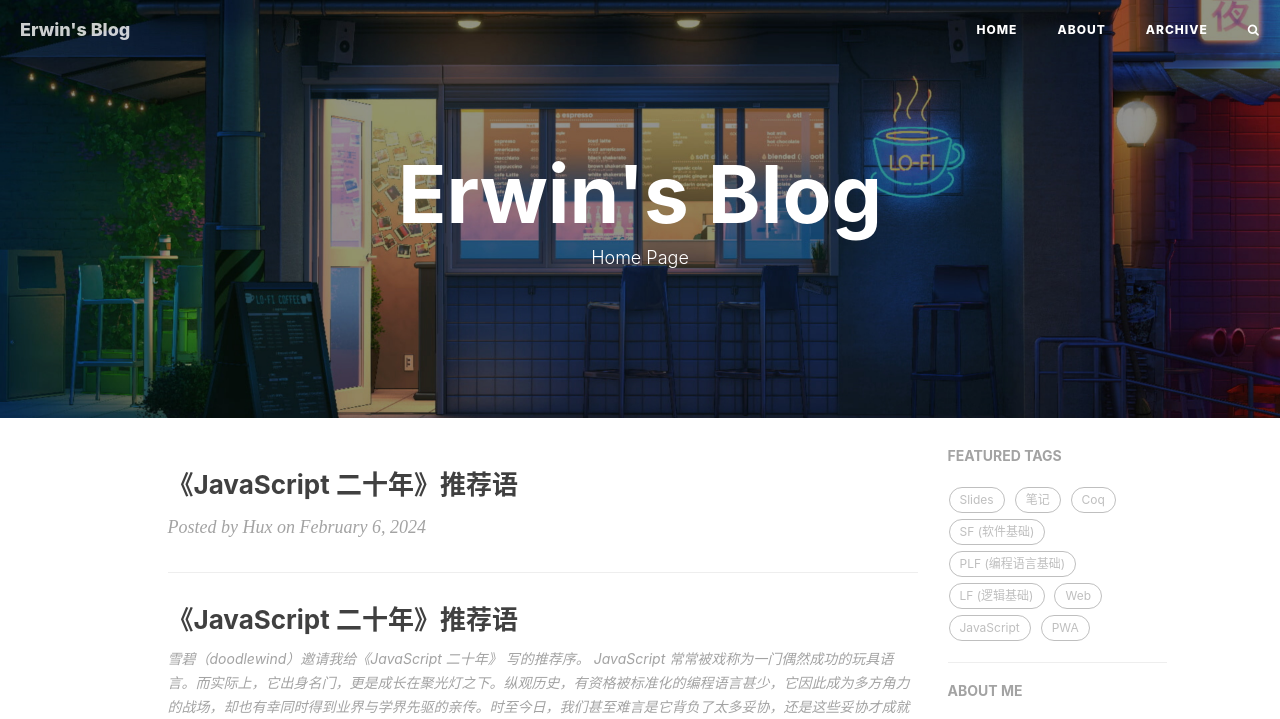
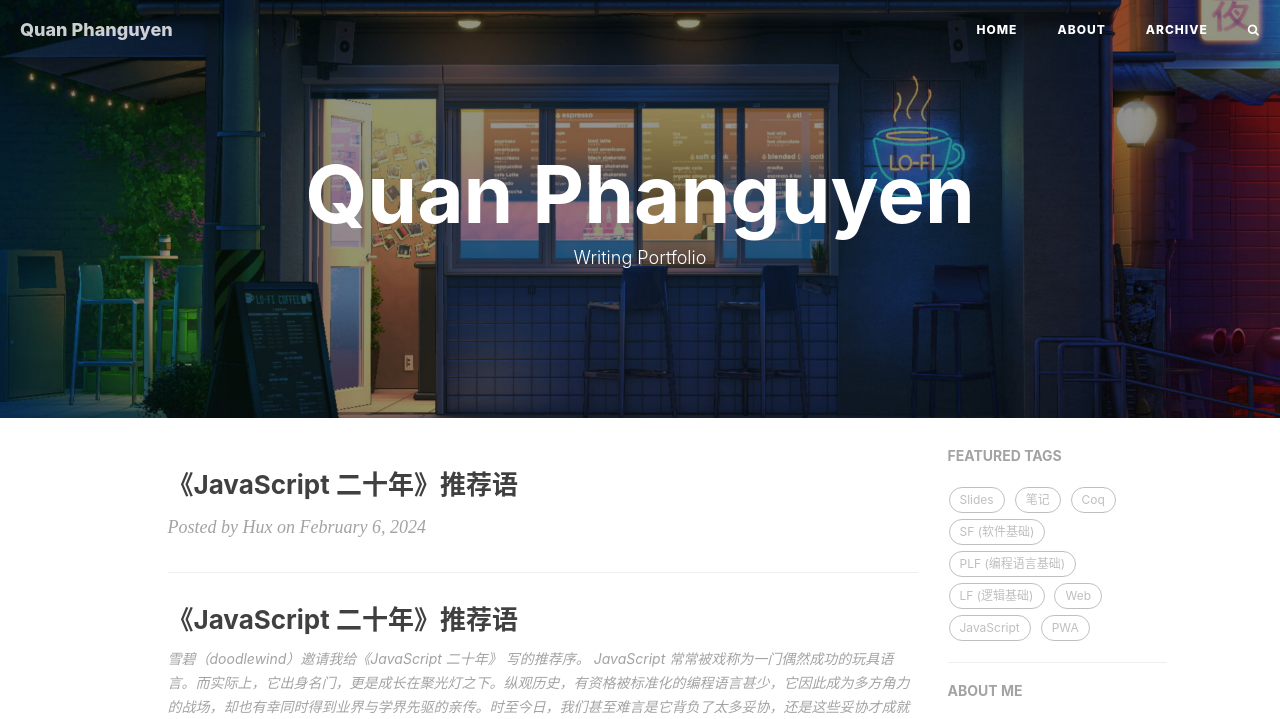
Before and after one commit to QuanPhanguyen/quanphanguyen.github.io, a Jekyll site: the page built from index.html, in a window 1280 px wide and 1400 px high, cut to the strip 0-719 px from the top of the window. Built offline with Jekyll 4.4.1, drawn with Linux system fonts in a browser that asks for light colours; nearby versions of some CDN libraries; the list of posts is cut into pages by our own code; comment, search, counter and statistics services are not loaded; some of the changed text lies outside the part shown.

Commit message:
unemployed2

```diff
--- a/_config.yml
+++ b/_config.yml
@@ -1,11 +1,11 @@
 # Site settings
-title: Erwin's Blog
-SEOTitle: Erwin Blog
+title: Quan Phanguyen
+SEOTitle: Quan Phanguyen
 header-img: img/home-bg.jpg
-email: erwin.lejeune15@gmail.com
+email: quanphanguyen@gmail.com
 description: "Erwin's Blog Page | Learning, Lifestyle, Experiences"
 keyword: "Erwin, Erwin Blog, Erwin Lejeune, Github Pages, Web, JavaScript, React, React Native"
-url: "guilyx.github.com" # your host, for absolute URL
+url: "quanphanguyen.github.io" # your host, for absolute URL
 baseurl: "" # for example, '/blog' if your blog hosted on 'host/blog'
 
 # Publish posts or collection documents with a future date.
--- a/index.html
+++ b/index.html
@@ -1,6 +1,6 @@
 ---
 layout: page
-description: "Home Page"
+description: "Writing Portfolio"
 ---
 
 {% for post in paginator.posts %}
```
Also changed, not shown: _includes/about/en.md (+4 -2 lines).
